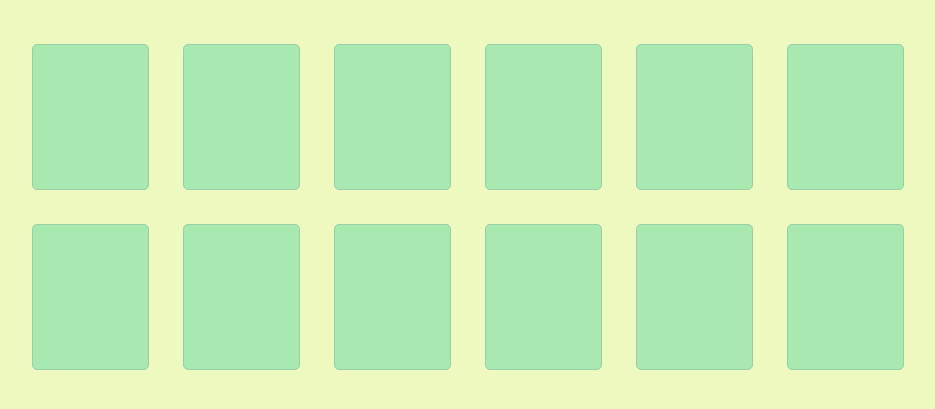
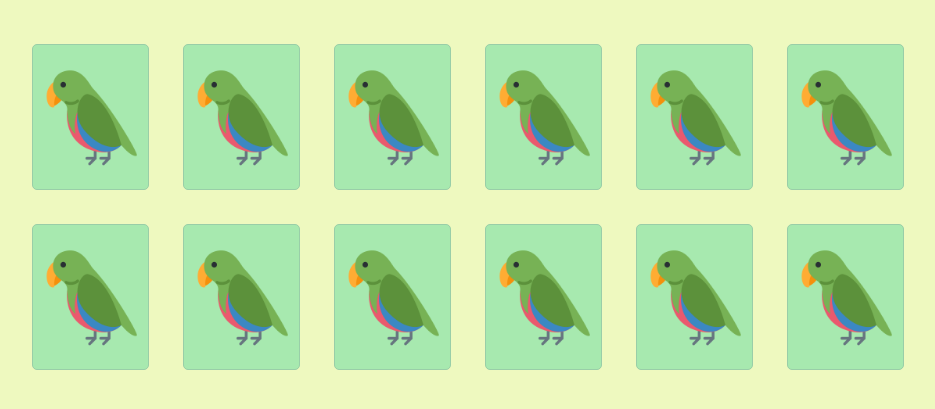
Before and after one commit to zarzana/projeto4-parrots, a plain HTML site: page index.html in a window 1280 px wide. Shown: the part 109-518 px from the top of the page, without its empty margins (172-1107 px from the left). Drawn offline with Linux system fonts and the light colour scheme.

Commit message:
Added card images

```diff
--- a/index.html
+++ b/index.html
@@ -16,19 +16,19 @@
     <div class="page">
         <h1>PARROT CARD GAME</h1>
         <div class="game">
-            <div class="card"></div>
-            <div class="card"></div>
-            <div class="card"></div>
-            <div class="card"></div>
-            <div class="card"></div>
-            <div class="card"></div>
-            <div class="break"></div>
-            <div class="card"></div>
-            <div class="card"></div>
-            <div class="card"></div>
-            <div class="card"></div>
-            <div class="card"></div>
-            <div class="card"></div>
+          <div class="card"><img src="./assets/back.png"></div>
+          <div class="card"><img src="./assets/back.png"></div>
+          <div class="card"><img src="./assets/back.png"></div>
+          <div class="card"><img src="./assets/back.png"></div>
+          <div class="card"><img src="./assets/back.png"></div>
+          <div class="card"><img src="./assets/back.png"></div>
+          <div class="break"></div>
+          <div class="card"><img src="./assets/back.png"></div>
+          <div class="card"><img src="./assets/back.png"></div>
+          <div class="card"><img src="./assets/back.png"></div>
+          <div class="card"><img src="./assets/back.png"></div>
+          <div class="card"><img src="./assets/back.png"></div>
+          <div class="card"><img src="./assets/back.png"></div>
         </div>
     </div>
   </body>
--- a/style.css
+++ b/style.css
@@ -32,6 +32,13 @@ body {
     border-radius: 5px;
 }
 
+.card img {
+    margin-top: 23px;
+    margin-left: 8px;
+    width: 100px;
+    height: 100px;
+}
+
 .break {
     flex-basis: 100%;
     width: 0;
```
